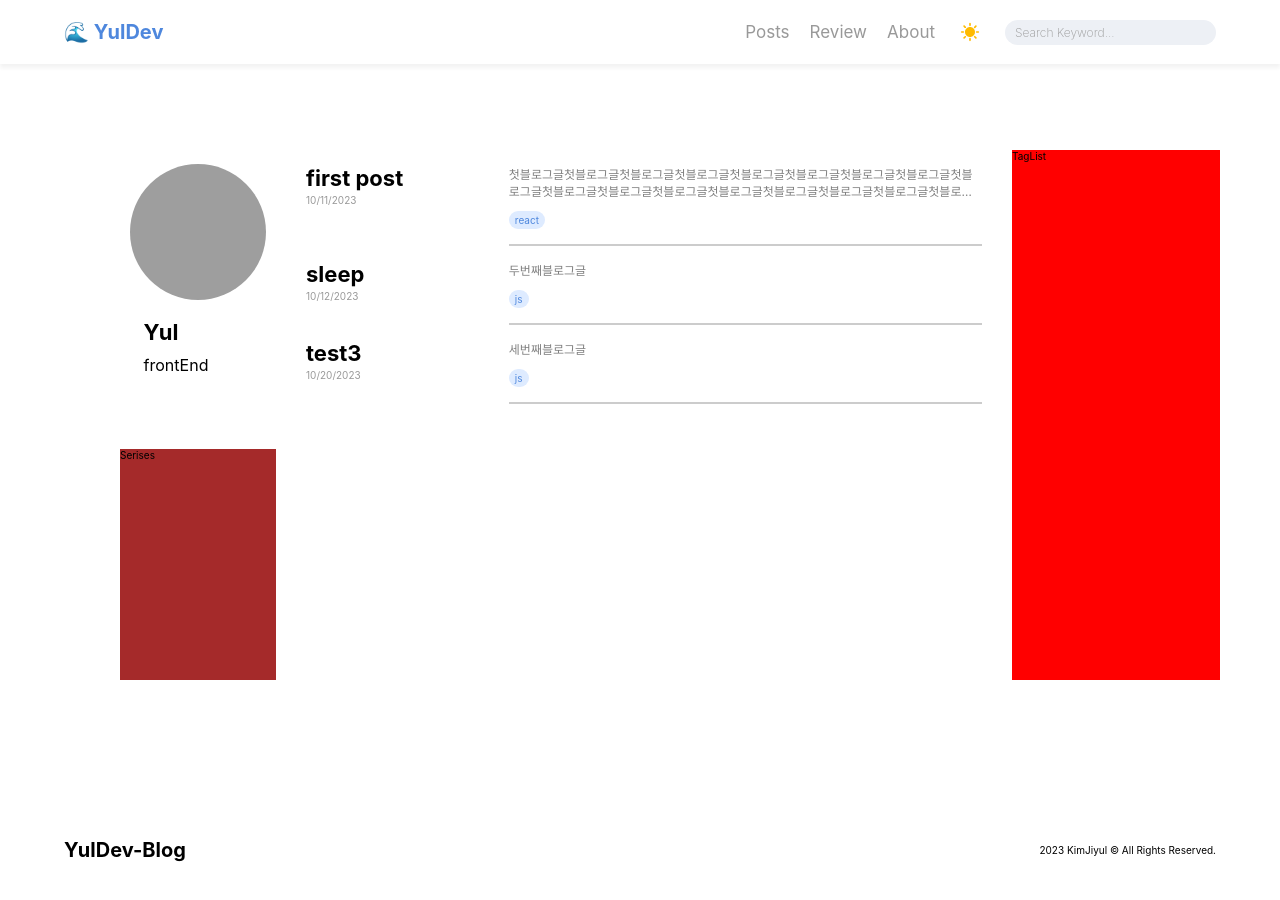
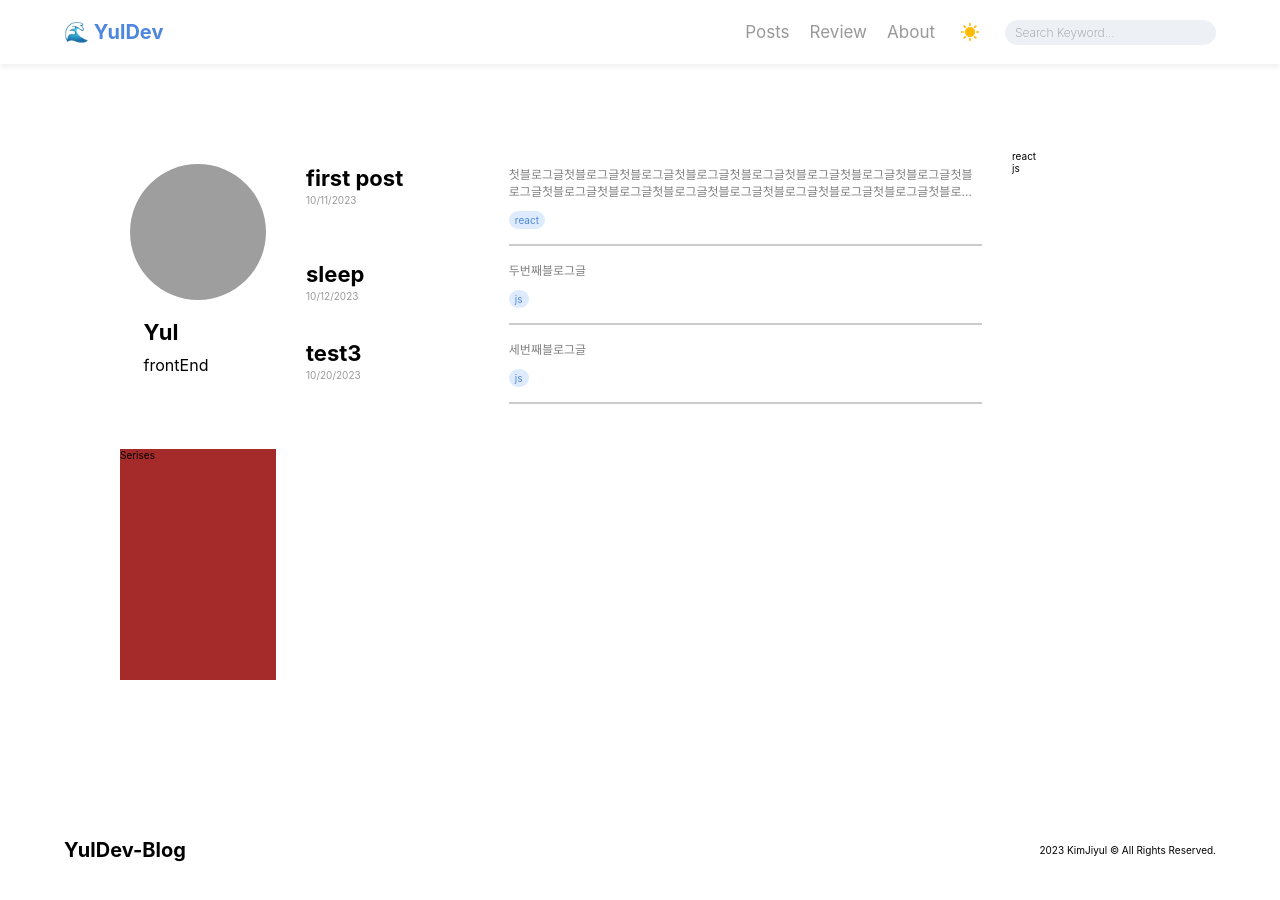
Before and after one commit to yul-dev-k/yul-dev-blog, a React (Create React App) app: page / in a window 1280 px wide. Built offline with nearby package versions, Linux system fonts and the light colour scheme; grey boxes are pictures that could not be loaded; some icons are missing; a web font is replaced by a local one.

Commit message:
Feat: 중복된 Tags 제거 및 TagList 컴포넌트에 렌더

```diff
--- a/src/components/main/tagList/TagList.jsx
+++ b/src/components/main/tagList/TagList.jsx
@@ -1,5 +1,16 @@
 import "./TagList.scss";
+import postList from "../../../posts.json";
 
 export default function TagList() {
-  return <nav className="tagList">TagList</nav>;
+  const distinctTags = postList
+    .map((post) => post.tags)
+    .filter((el, indx, arr) => arr.indexOf(el) === indx);
+
+  return (
+    <ul className="tagList">
+      {distinctTags.map((tag, idx) => (
+        <li key={idx}>{tag}</li>
+      ))}
+    </ul>
+  );
 }
```
